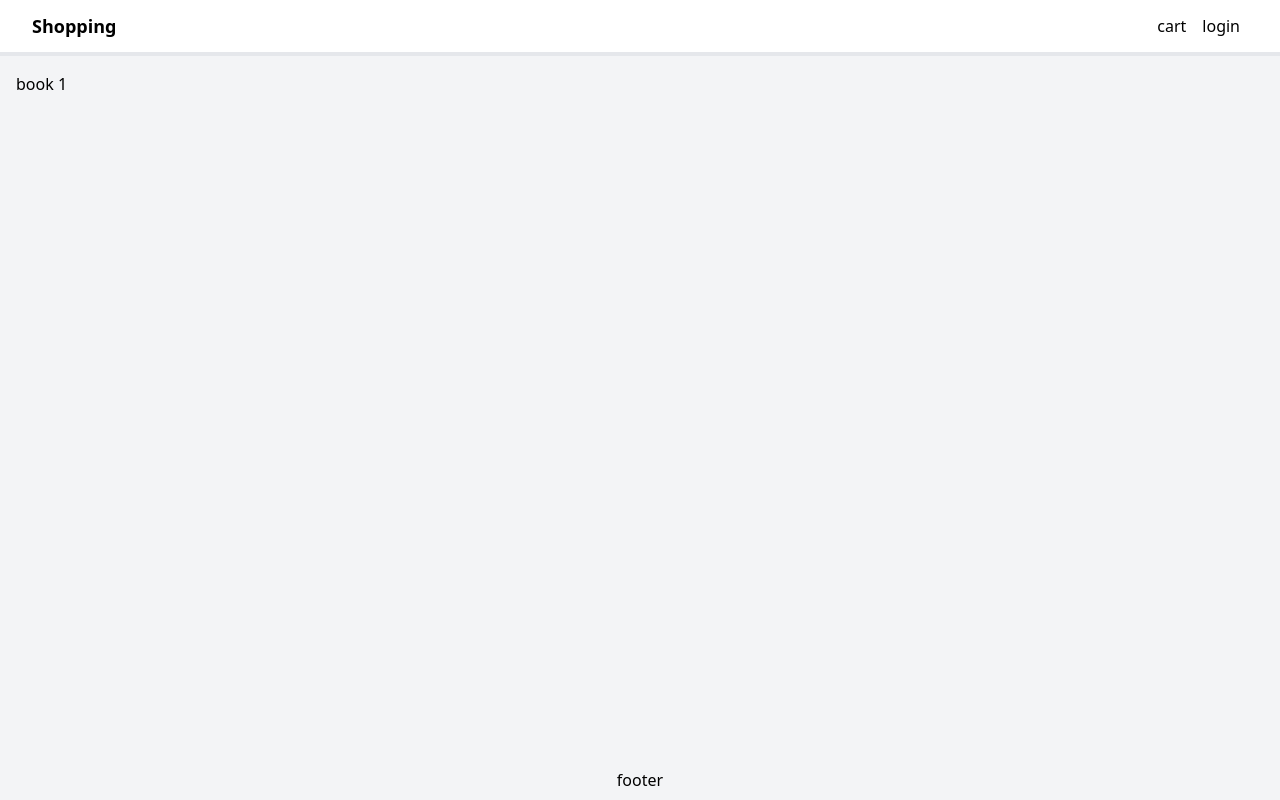
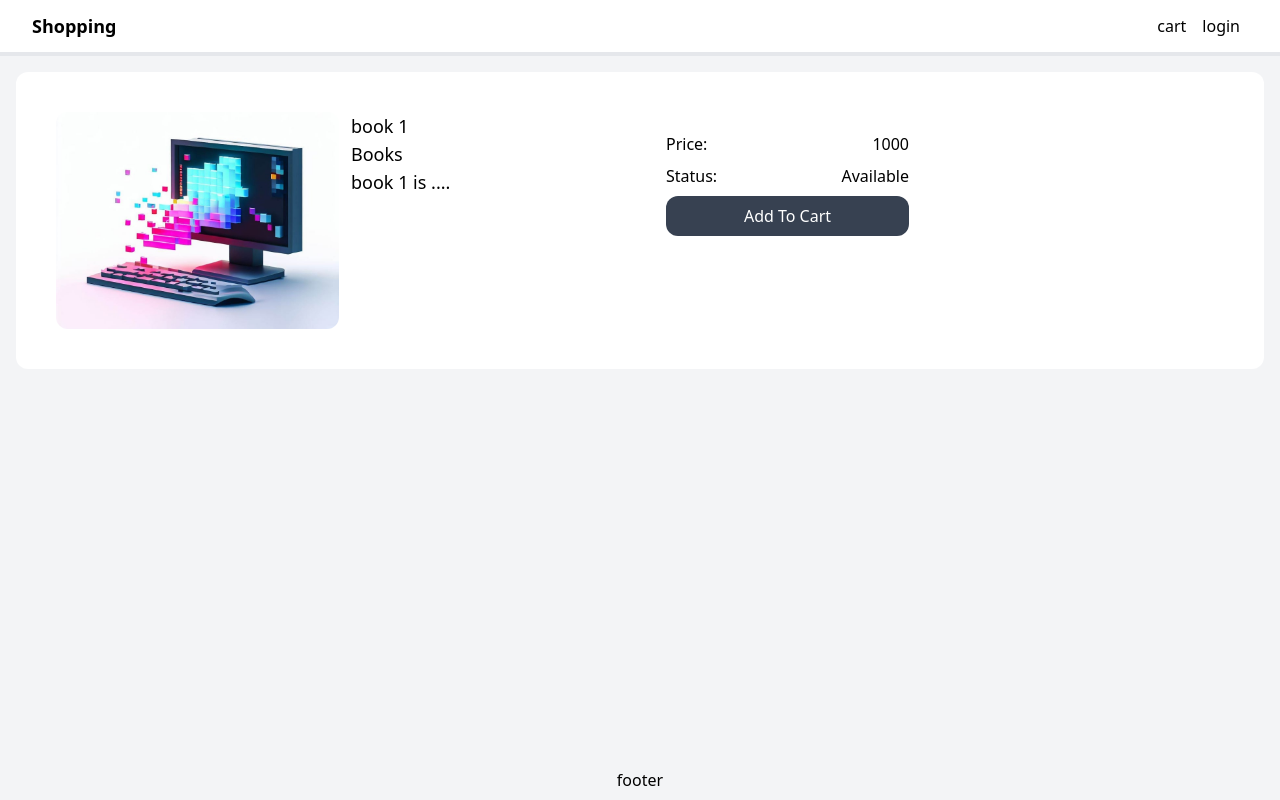
Before and after one commit to farzanemadani/E-Commerce, a Next.js app: page /product/book-1 in a window 1280 px wide. Built offline with nearby package versions, Linux system fonts and the light colour scheme.

Commit message:
add single page product

```diff
--- a/data/products.json
+++ b/data/products.json
@@ -5,7 +5,7 @@
     "discription":"book 1  is ....",
     "cat":"Books",
     "count":"10",
-    "image":"images/book-1.jpg"
+    "image":"/images/book-1.jpg"
 },
 {
     "title":"book 2",
@@ -14,5 +14,5 @@
     "discription":"book 2  is ....",
     "cat":"Books",
     "count":"5",
-    "image":"images/book-2.jpg"
+    "image":"/images/book-2.jpg"
 }]
--- a/pages/product/[slug].js
+++ b/pages/product/[slug].js
@@ -1,21 +1,48 @@
 import Layout from "@/components/Layout";
 import { useRouter } from "next/router";
 import productItems from "../../data/products.json";
+import Image from "next/image";
 
 function ProductPage() {
-    const {query} = useRouter();
-    const {slug} = query;
+  const { query } = useRouter();
+  const { slug } = query;
   const product = productItems.find((pItem) => pItem.slug === slug);
-    console.log('product', product)
-    console.log('productItems', productItems)
+  console.log("product", product);
+  console.log("productItems", productItems);
 
-
-    if(!product){
-        return <div>product not Found.</div>
+  if (!product) {
+    return <div>product not Found.</div>;
   }
   return (
     <Layout title={product.title}>
+      <div className="grid md:grid-cols-4 md:gap-3 bg-white rounded-xl p-10">
+        <div className="md:cols-span-2">
+          <Image
+            className="rounded-xl"
+            src={product.image}
+            width={340}
+            height={340}
+            layout="responsive"
+            alt={product.title}
+          />
+        </div>
+        <div className="text-lg">
           <h2>{product.title}</h2>
+          <p>{product.cat}</p>
+          <p>{product.discription}</p>
+        </div>
+        <div className="p-5">
+          <div className="mb-2 flex justify-between">
+            <div>Price:</div>
+            <div>{product.price}</div>
+          </div>
+          <div className="mb-2 flex justify-between">
+            <div>Status:</div>
+            <div>{product.count > 0 ? "Available" : "Unavailable"}</div>
+          </div>
+          <button className="rounded-xl bg-gray-700 text-white px-4 py-2 w-full">Add To Cart</button>
+        </div>
+      </div>
     </Layout>
   );
 }
```
Also changed, not shown: public/images/book-1.jpg (added), public/images/book-2.jpg (added). Lines whose indentation alone changed are shown as unchanged.
